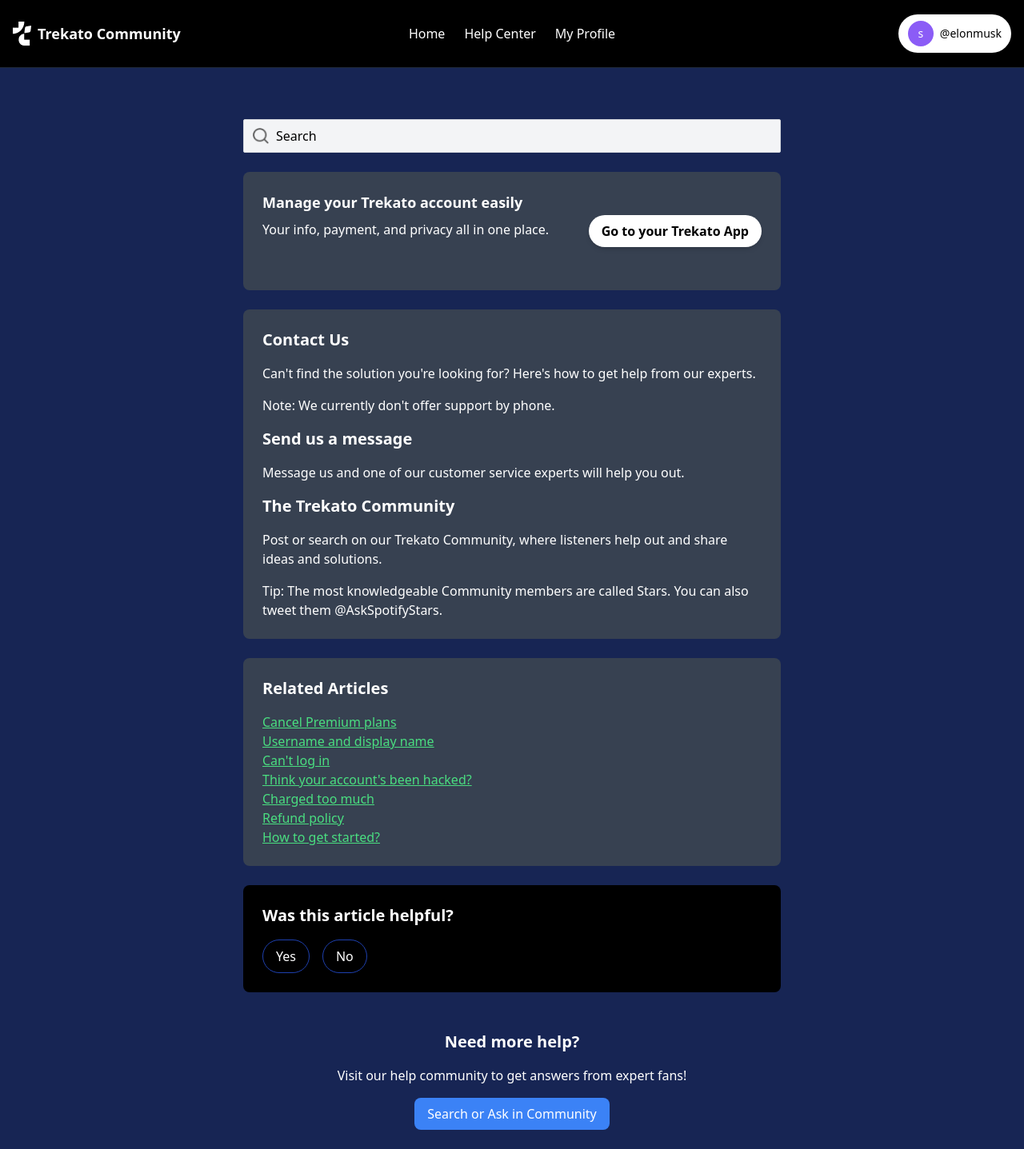
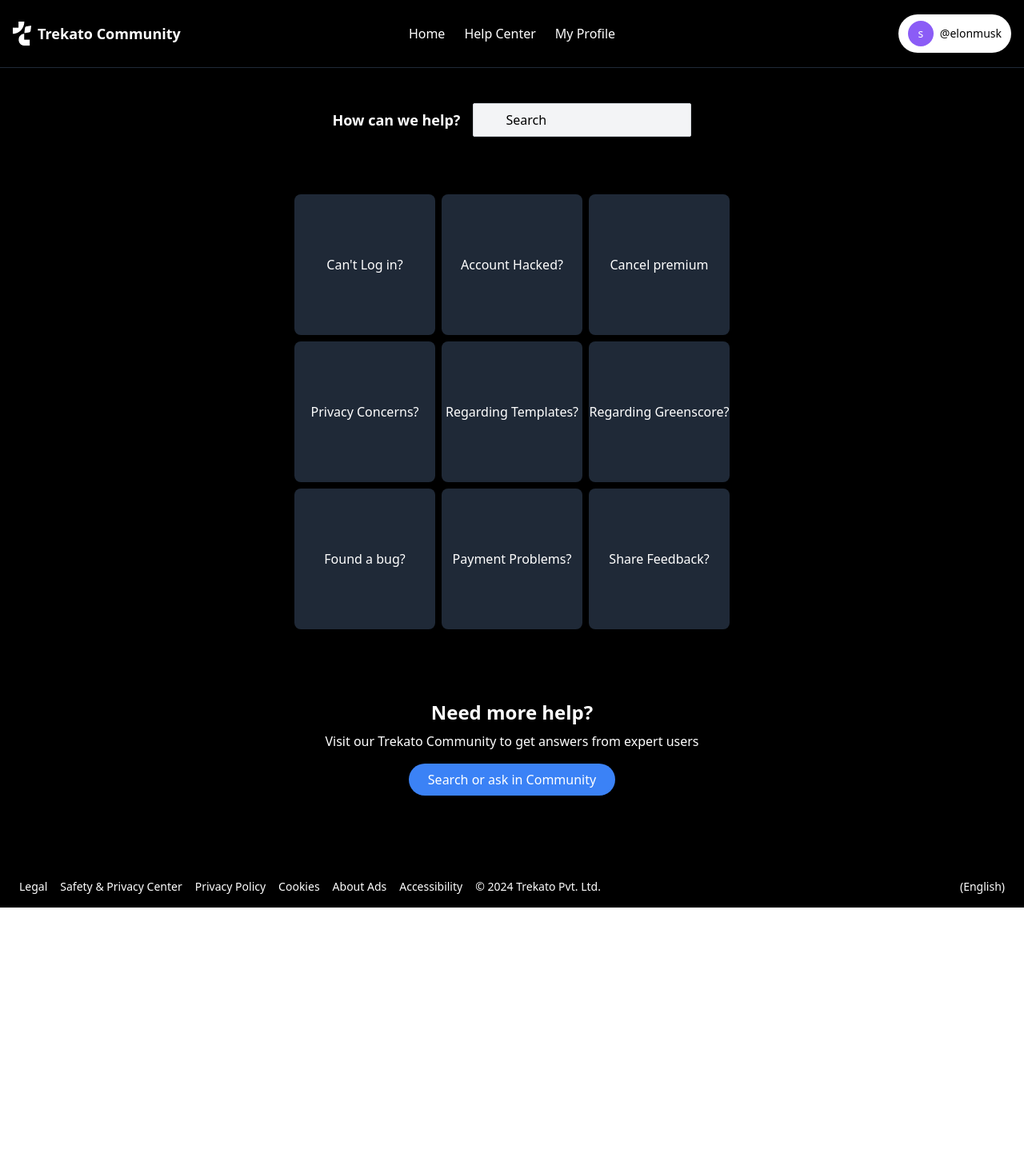
Before and after one commit to AhammedAfnan/Trekato-frontend, a React (Create React App) app in the folder frontend/: page /help-center in a window 1280 px wide. Shown: the whole page at 80% size. After the commit the page ends 1135 px from the top, so only its background shows below. Built offline with nearby package versions, Linux system fonts and the light colour scheme.

Commit message:
1.updated HelpCenter 2. started Home

```diff
--- /dev/null
+++ b/frontend/src/components/Footer.tsx
@@ -0,0 +1,33 @@
+import React from "react";
+
+const Footer = () => {
+  const links = [
+    "Legal",
+    "Safety & Privacy Center",
+    "Privacy Policy",
+    "Cookies",
+    "About Ads",
+    "Accessibility",
+  ];
+
+  return (
+    <footer className="bg-black text-white py-4 px-6 flex items-center justify-between">
+      {/* Links */}
+      <div className="flex space-x-4">
+        {links.map((link, index) => (
+          <a key={index} href="#" className="text-sm hover:underline">
+            {link}
+          </a>
+        ))}
+        <span className="text-sm">© 2024 Trekato Pvt. Ltd.</span>
+      </div>
+
+      {/* Language Option (English) */}
+      <div className="ml-auto text-sm">
+        <span>(English)</span>
+      </div>
+    </footer>
+  );
+};
+
+export default Footer;
--- a/frontend/src/pages/HelpCenter.tsx
+++ b/frontend/src/pages/HelpCenter.tsx
@@ -1,5 +1,6 @@
 import React from "react";
 import Navbar from "../components/Navbar";
+import Footer from "../components/Footer";
 
 const HelpCenter: React.FC = () => {
   const links = [
@@ -8,22 +9,30 @@ const HelpCenter: React.FC = () => {
     { text: "My Profile", href: "/profile" },
   ];
 
+  // Array of button texts
+  const buttonTexts = [
+    "Can't Log in?",
+    "Account Hacked?",
+    "Cancel premium",
+    "Privacy Concerns?",
+    "Regarding Templates?",
+    "Regarding Greenscore?",
+    "Found a bug?",
+    "Payment Problems?",
+    "Share Feedback?",
+  ];
+
   return (
-    <div className="bg-blue-950 min-h-screen text-white">
-      {/* Navbar */}
+    <div className="min-h-screen flex flex-col">
       <Navbar links={links} />
-
-      <div className="flex flex-col items-center pt-16">
-        {/* Search Bar */}
-        <div className="relative w-full max-w-2xl mb-6">
+      <div className="flex-grow bg-black text-white flex flex-col items-center p-6">
+        {/* Help Section */}
+        <div className="flex items-center space-x-4 mb-8 mt-5">
+          <div className="text-lg font-semibold whitespace-nowrap">
+            How can we help?
+          </div>
+          <div className="relative w-full max-w-xs">
             <div className="relative flex items-center">
-            {/* Search Logo */}
-            <img
-              src="/images/Searchlogo.png"
-              alt="Search Icon"
-              className="absolute left-3 top-1/2 transform -translate-y-1/2 w-5 h-5"
-            />
-            {/* Input Field */}
               <input
                 type="text"
                 placeholder="Search"
@@ -31,107 +40,31 @@ const HelpCenter: React.FC = () => {
               />
             </div>
           </div>
-
-        {/* Content Section */}
-        <div className="bg-gray-700 p-6 rounded-lg w-full max-w-2xl mx-4 relative">
-          {/* Text Section */}
-          <div className="flex flex-col items-start mb-6">
-            <h2 className="text-lg font-semibold mb-2">
-              Manage your Trekato account easily
-            </h2>
-            <p className="mb-4">
-              Your info, payment, and privacy all in one place.
-            </p>
         </div>
 
-          {/* Button Section */}
-          <button className="bg-white text-black font-semibold py-2 px-4 rounded-full shadow-md absolute right-6 bottom-1/2 transform translate-y-1/2 whitespace-nowrap">
-            Go to your Trekato App
+        {/* 3x3 Buttons Grid */}
+        <div className="grid grid-cols-3 gap-2 w-full max-w-4xl mt-10 px-44">
+          {buttonTexts.map((text, index) => (
+            <button
+              key={index}
+              className="bg-gray-800 text-white h-44 w-44 rounded-lg hover:bg-gray-700 transition"
+            >
+              {text}
             </button>
+          ))}
         </div>
 
-        {/* Contact Us Section */}
-        <div className="bg-gray-700 p-6 rounded-lg w-full max-w-2xl mx-4 mt-6 min-h-fit">
-          <h1 className="text-xl font-bold mb-4">Contact Us</h1>
-          <p className="mb-4">
-            Can't find the solution you're looking for? Here's how to get help
-            from our experts.
+        <div className="flex flex-col items-center mt-16 p-6 bg-black mb-10">
+          <h2 className="text-2xl font-bold mb-2">Need more help?</h2>
+          <p className="text-center mb-4">
+            Visit our Trekato Community to get answers from expert users
           </p>
-          <p className="mb-4">
-            Note: We currently don't offer support by phone.
-          </p>
-          <h1 className="text-xl font-bold mb-4">Send us a message</h1>
-          <p className="mb-4">
-            Message us and one of our customer service experts will help you
-            out.
-          </p>
-          <h1 className="text-xl font-bold mb-4">The Trekato Community</h1>
-          <p className="mb-4">
-            Post or search on our Trekato Community, where listeners help out
-            and share ideas and solutions.
-          </p>
-          <p>
-            Tip: The most knowledgeable Community members are called Stars. You
-            can also tweet them @AskSpotifyStars.
-          </p>
-        </div>
-
-        {/* Related Articles Section */}
-        <div className="bg-gray-700 p-6 rounded-lg w-full max-w-2xl mx-4 mt-6">
-          <h1 className="text-xl font-bold mb-4">Related Articles</h1>
-          <div className="space-y-2">
-            <a href="#" className="text-green-400 underline">
-              Cancel Premium plans
-            </a>
-            <br />
-            <a href="#" className="text-green-400 underline">
-              Username and display name
-            </a>
-            <br />
-            <a href="#" className="text-green-400 underline">
-              Can't log in
-            </a>
-            <br />
-            <a href="#" className="text-green-400 underline">
-              Think your account's been hacked?
-            </a>
-            <br />
-            <a href="#" className="text-green-400 underline">
-              Charged too much
-            </a>
-            <br />
-            <a href="#" className="text-green-400 underline">
-              Refund policy
-            </a>
-            <br />
-            <a href="#" className="text-green-400 underline">
-              How to get started?
-            </a>
-          </div>
-        </div>
-
-        <div className="bg-black text-white p-6 w-full max-w-2xl mx-4 mt-6 rounded-lg flex flex-col">
-          <h1 className="text-xl font-bold mb-4">Was this article helpful?</h1>
-          <div className="flex space-x-4">
-            <button className="text-white px-4 py-2 rounded-full border border-blue-800">
-              Yes
-            </button>
-            <button className="text-white px-4 py-2 rounded-full border border-blue-800">
-              No
+          <button className="bg-blue-500 text-white py-2 px-6 rounded-full hover:bg-blue-600 transition">
+            Search or ask in Community
           </button>
         </div>
       </div>
-
-        <div className="p-6 rounded-lg w-full max-w-2xl mx-4 mt-6 flex flex-col items-center">
-          <h1 className="text-xl font-bold mb-4">Need more help?</h1>
-          <p className="mb-4 text-center">
-            Visit our help community to get answers from expert fans!
-          </p>
-          <button className="bg-blue-500 text-white px-4 py-2 rounded-lg">
-            Search or Ask in Community
-          </button>
-        </div>
-      </div>
+      <Footer />
     </div>
   );
 };
--- /dev/null
+++ b/frontend/src/pages/Home.tsx
@@ -0,0 +1,41 @@
+import React from 'react'
+import Navbar from '../components/Navbar';
+
+const Home:React.FC = () => {
+    const links = [
+        { text: "Home", href: "/" },
+        { text: "Help Center", href: "/help-center" },
+        { text: "My Profile", href: "/profile" },
+      ];
+
+      const squares = Array(3).fill(null);
+
+  return (
+    <div className="bg-black min-h-screen text-white">
+        <Navbar links={links} />
+        <div className="bg-white mx-auto my-10 p-6 rounded-md" style={{ height: '500px', width: '1300px' }}>
+        {/* Content inside the div */}
+        <p className="text-black"></p>
+      </div>
+
+      <div className="text-center mt-10">
+        <h1 className="text-2xl font-bold">Straight from Trekato HQ</h1>
+      </div>
+
+      {/* Squares Section */}
+      <div className="flex justify-center mt-8 space-x-52">
+        {squares.map((_, index) => (
+          <div key={index} className="bg-white h-52 w-72"></div>
+        ))}
+      </div>
+      <div className="border-t border-gray-500 w-full max-w-7xl mx-auto my-6"></div>
+
+      <div className="text-center">
+        <h2 className="text-xl font-semibold">Next Section Content</h2>
+        {/* Add the next section's content here */}
+      </div>
+    </div>
+  )
+}
+
+export default Home;
--- a/frontend/src/routes/AppRoutes.tsx
+++ b/frontend/src/routes/AppRoutes.tsx
@@ -4,6 +4,7 @@ import LoginPage from '../pages/LoginPage';
 import SignupPage from '../pages/SignupPage';
 // import Dashboard from '../pages/Dashboard';
 import HelpCenter from '../pages/HelpCenter';
+import Home from '../pages/Home';
 
 const AppRoutes : React.FC = () => {
   return (
@@ -12,6 +13,7 @@ const AppRoutes : React.FC = () => {
         <Route path='/login' element={<LoginPage />}/>
         <Route path='/signup' element={<SignupPage />}/>
         {/* <Route path='/dashboard' element={<Dashboard />} /> */}
+        <Route path='/' element={<Home />} />
         <Route path='/help-center' element={<HelpCenter />} />
       </Routes>
     </Router>
```
Also changed, not shown: frontend/src/components/Navbar.tsx (+11 -2 lines), frontend/public/images/Union.png (added). Lines whose indentation alone changed are shown as unchanged.
